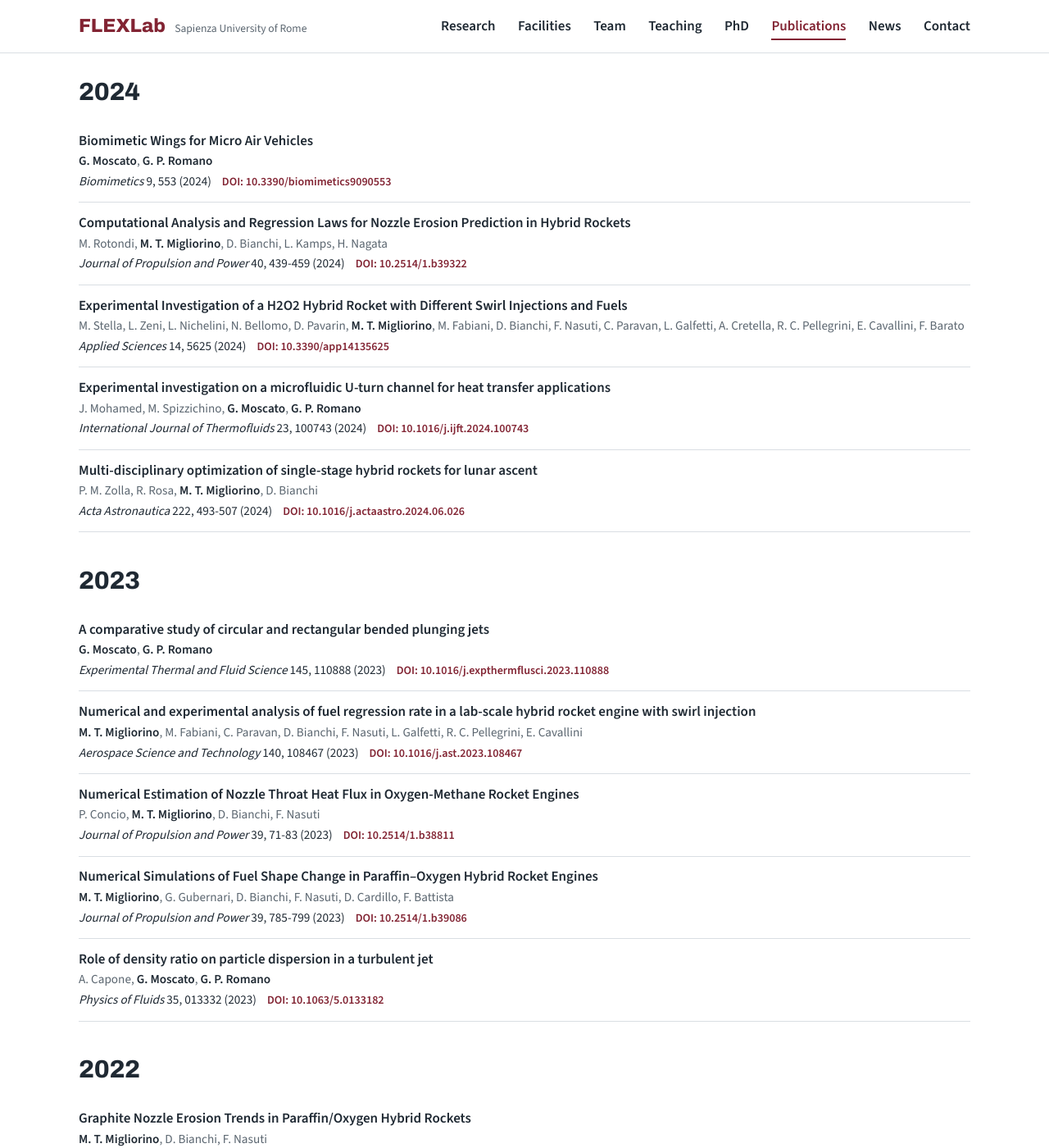
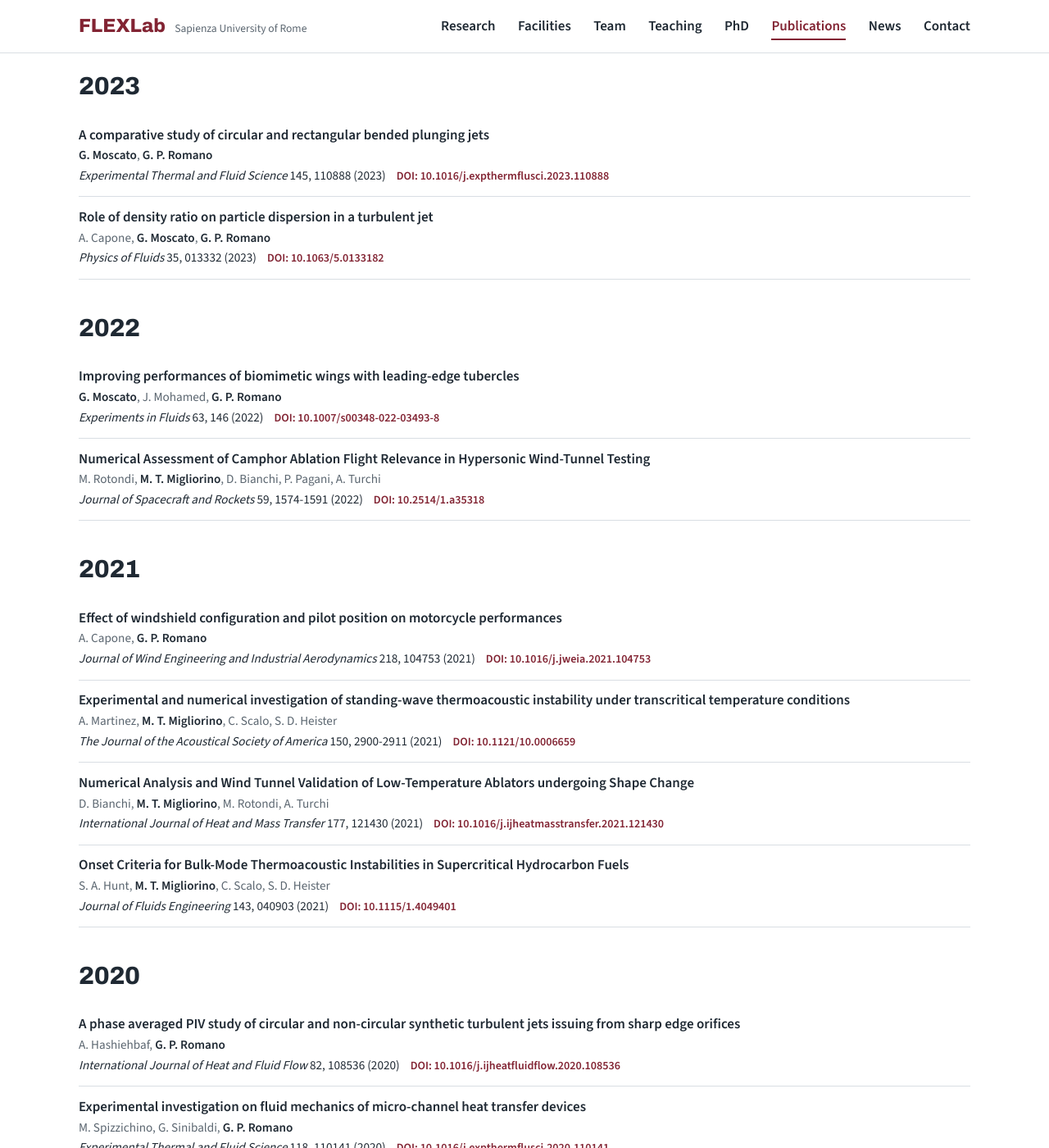
Before and after one commit to FLEXLab-Sapienza/FLEXLab-Sapienza.github.io, a Jekyll site: the page built from publications.html, in a window 1280 px wide and 1400 px high, scrolled down 1113 px. Shown: the whole window at 82% size. Built offline with Jekyll 4.4.1, drawn with Linux system fonts in a browser that asks for light colours; some of the changed text lies outside the part shown.

Commit message:
Publications: remove propulsion articles, keep fluid dynamics only
Co-Authored-By: Claude Opus 5.5 <noreply@anthropic.com>

```diff
--- a/_data/publications.yml
+++ b/_data/publications.yml
@@ -1,20 +1,6 @@
 # Journal articles by team members, newest first.
 # Sources: members' ORCID records + Crossref metadata. Fields: authors, title, venue, volume, pages, year, doi
 
-- authors: "P. M. Zolla, A. Zavoli, M. T. Migliorino, D. Bianchi"
-  title: "Neural Network-Based Optimization of Hybrid Rocket Design for Modular Multistage Launch Vehicle"
-  venue: "Aerospace"
-  volume: "13"
-  pages: "374"
-  year: 2026
-  doi: "10.3390/aerospace13040374"
-- authors: "M. Fabiani, S. Cassese, V. M. Capone, M. T. Migliorino, S. Mungiguerra, D. Bianchi, F. Nasuti, R. Savino"
-  title: "Numerical and experimental analysis of a 200 N class GOX-ABS hybrid rocket engine"
-  venue: "Aerospace Science and Technology"
-  volume: "168"
-  pages: "111157"
-  year: 2026
-  doi: "10.1016/j.ast.2025.111157"
 - authors: "E. Domini, G. Moscato, A. Lago, F. Testa, F. M. Paluello, G. P. Romano"
   title: "RoDaVi – a mixed drag-lift wind turbine: experimental investigation on performances and flows"
   venue: "Energy"
@@ -43,13 +29,6 @@
   pages: "386-397"
   year: 2025
   doi: "10.2514/1.t7056"
-- authors: "M. Fabiani, M. T. Migliorino, D. Bianchi, F. Nasuti"
-  title: "Spectral and Global Radiative Heat Transfer Models for Liquid Propellant Rocket Engines"
-  venue: "Journal of Propulsion and Power"
-  volume: "41"
-  pages: "650-664"
-  year: 2025
-  doi: "10.2514/1.b39892"
 - authors: "G. Moscato, G. P. Romano"
   title: "Biomimetic Wings for Micro Air Vehicles"
   venue: "Biomimetics"
@@ -57,20 +36,6 @@
   pages: "553"
   year: 2024
   doi: "10.3390/biomimetics9090553"
-- authors: "M. Rotondi, M. T. Migliorino, D. Bianchi, L. Kamps, H. Nagata"
-  title: "Computational Analysis and Regression Laws for Nozzle Erosion Prediction in Hybrid Rockets"
-  venue: "Journal of Propulsion and Power"
-  volume: "40"
-  pages: "439-459"
-  year: 2024
-  doi: "10.2514/1.b39322"
-- authors: "M. Stella, L. Zeni, L. Nichelini, N. Bellomo, D. Pavarin, M. T. Migliorino, M. Fabiani, D. Bianchi, F. Nasuti, C. Paravan, L. Galfetti, A. Cretella, R. C. Pellegrini, E. Cavallini, F. Barato"
-  title: "Experimental Investigation of a H2O2 Hybrid Rocket with Different Swirl Injections and Fuels"
-  venue: "Applied Sciences"
-  volume: "14"
-  pages: "5625"
-  year: 2024
-  doi: "10.3390/app14135625"
 - authors: "J. Mohamed, M. Spizzichino, G. Moscato, G. P. Romano"
   title: "Experimental investigation on a microfluidic U-turn channel for heat transfer applications"
   venue: "International Journal of Thermofluids"
@@ -78,13 +43,6 @@
   pages: "100743"
   year: 2024
   doi: "10.1016/j.ijft.2024.100743"
-- authors: "P. M. Zolla, R. Rosa, M. T. Migliorino, D. Bianchi"
-  title: "Multi-disciplinary optimization of single-stage hybrid rockets for lunar ascent"
-  venue: "Acta Astronautica"
-  volume: "222"
-  pages: "493-507"
-  year: 2024
-  doi: "10.1016/j.actaastro.2024.06.026"
 - authors: "G. Moscato, G. P. Romano"
   title: "A comparative study of circular and rectangular bended plunging jets"
   venue: "Experimental Thermal and Fluid Science"
@@ -92,27 +50,6 @@
   pages: "110888"
   year: 2023
   doi: "10.1016/j.expthermflusci.2023.110888"
-- authors: "M. T. Migliorino, M. Fabiani, C. Paravan, D. Bianchi, F. Nasuti, L. Galfetti, R. C. Pellegrini, E. Cavallini"
-  title: "Numerical and experimental analysis of fuel regression rate in a lab-scale hybrid rocket engine with swirl injection"
-  venue: "Aerospace Science and Technology"
-  volume: "140"
-  pages: "108467"
-  year: 2023
-  doi: "10.1016/j.ast.2023.108467"
-- authors: "P. Concio, M. T. Migliorino, D. Bianchi, F. Nasuti"
-  title: "Numerical Estimation of Nozzle Throat Heat Flux in Oxygen-Methane Rocket Engines"
-  venue: "Journal of Propulsion and Power"
-  volume: "39"
-  pages: "71-83"
-  year: 2023
-  doi: "10.2514/1.b38811"
-- authors: "M. T. Migliorino, G. Gubernari, D. Bianchi, F. Nasuti, D. Cardillo, F. Battista"
-  title: "Numerical Simulations of Fuel Shape Change in Paraffin–Oxygen Hybrid Rocket Engines"
-  venue: "Journal of Propulsion and Power"
-  volume: "39"
-  pages: "785-799"
-  year: 2023
-  doi: "10.2514/1.b39086"
 - authors: "A. Capone, G. Moscato, G. P. Romano"
   title: "Role of density ratio on particle dispersion in a turbulent jet"
   venue: "Physics of Fluids"
@@ -120,13 +57,6 @@
   pages: "013332"
   year: 2023
   doi: "10.1063/5.0133182"
-- authors: "M. T. Migliorino, D. Bianchi, F. Nasuti"
-  title: "Graphite Nozzle Erosion Trends in Paraffin/Oxygen Hybrid Rockets"
-  venue: "Journal of Propulsion and Power"
-  volume: "38"
-  pages: "508-522"
-  year: 2022
-  doi: "10.2514/1.b38574"
 - authors: "G. Moscato, J. Mohamed, G. P. Romano"
   title: "Improving performances of biomimetic wings with leading-edge tubercles"
   venue: "Experiments in Fluids"
@@ -134,13 +64,6 @@
   pages: "146"
   year: 2022
   doi: "10.1007/s00348-022-03493-8"
-- authors: "D. Bianchi, M. T. Migliorino, M. Rotondi, L. Kamps, H. Nagata"
-  title: "Numerical Analysis of Nozzle Erosion in Hybrid Rockets and Comparison with Experiments"
-  venue: "Journal of Propulsion and Power"
-  volume: "38"
-  pages: "389-409"
-  year: 2022
-  doi: "10.2514/1.b38547"
 - authors: "M. Rotondi, M. T. Migliorino, D. Bianchi, P. Pagani, A. Turchi"
   title: "Numerical Assessment of Camphor Ablation Flight Relevance in Hypersonic Wind-Tunnel Testing"
   venue: "Journal of Spacecraft and Rockets"
@@ -148,20 +71,6 @@
   pages: "1574-1591"
   year: 2022
   doi: "10.2514/1.a35318"
-- authors: "M. T. Migliorino, M. Aiello, M. Berti, M. Rotondi, S. D’Alessandro, D. Bianchi, M. Jahjah, M. Pizzarelli"
-  title: "Student firing tests and launches with commercial and self-made solid rocket motors"
-  venue: "Acta Astronautica"
-  volume: "197"
-  pages: "23-34"
-  year: 2022
-  doi: "10.1016/j.actaastro.2022.04.025"
-- authors: "A. Zavoli, P. M. Zolla, L. Federici, M. T. Migliorino, D. Bianchi"
-  title: "Surrogate Neural Network for Rapid Flight Performance Evaluation of Hybrid Rocket Engines"
-  venue: "Journal of Spacecraft and Rockets"
-  volume: "59"
-  pages: "2003-2016"
-  year: 2022
-  doi: "10.2514/1.a35369"
 - authors: "A. Capone, G. P. Romano"
   title: "Effect of windshield configuration and pilot position on motorcycle performances"
   venue: "Journal of Wind Engineering and Industrial Aerodynamics"
@@ -183,13 +92,6 @@
   pages: "121430"
   year: 2021
   doi: "10.1016/j.ijheatmasstransfer.2021.121430"
-- authors: "M. T. Migliorino, D. Bianchi, F. Nasuti"
-  title: "Numerical Simulations of the Internal Ballistics of Paraffin–Oxygen Hybrid Rockets at Different Scales"
-  venue: "Aerospace"
-  volume: "8"
-  pages: "213"
-  year: 2021
-  doi: "10.3390/aerospace8080213"
 - authors: "S. A. Hunt, M. T. Migliorino, C. Scalo, S. D. Heister"
   title: "Onset Criteria for Bulk-Mode Thermoacoustic Instabilities in Supercritical Hydrocarbon Fuels"
   venue: "Journal of Fluids Engineering"
@@ -239,13 +141,6 @@
   pages: "108571"
   year: 2020
   doi: "10.1016/j.ijheatfluidflow.2020.108571"
-- authors: "M. T. Migliorino, D. Bianchi, F. Nasuti"
-  title: "Numerical Analysis of Paraffin-Wax/Oxygen Hybrid Rocket Engines"
-  venue: "Journal of Propulsion and Power"
-  volume: "36"
-  pages: "806-819"
-  year: 2020
-  doi: "10.2514/1.b37914"
 - authors: "M. Eugeni, H. Elahi, F. Fune, L. Lampani, F. Mastroddi, G. P. Romano, P. Gaudenzi"
   title: "Numerical and experimental investigation of piezoelectric energy harvester based on flag-flutter"
   venue: "Aerospace Science and Technology"
```
Also changed, not shown: CLAUDE.md (+2 -1 lines).
